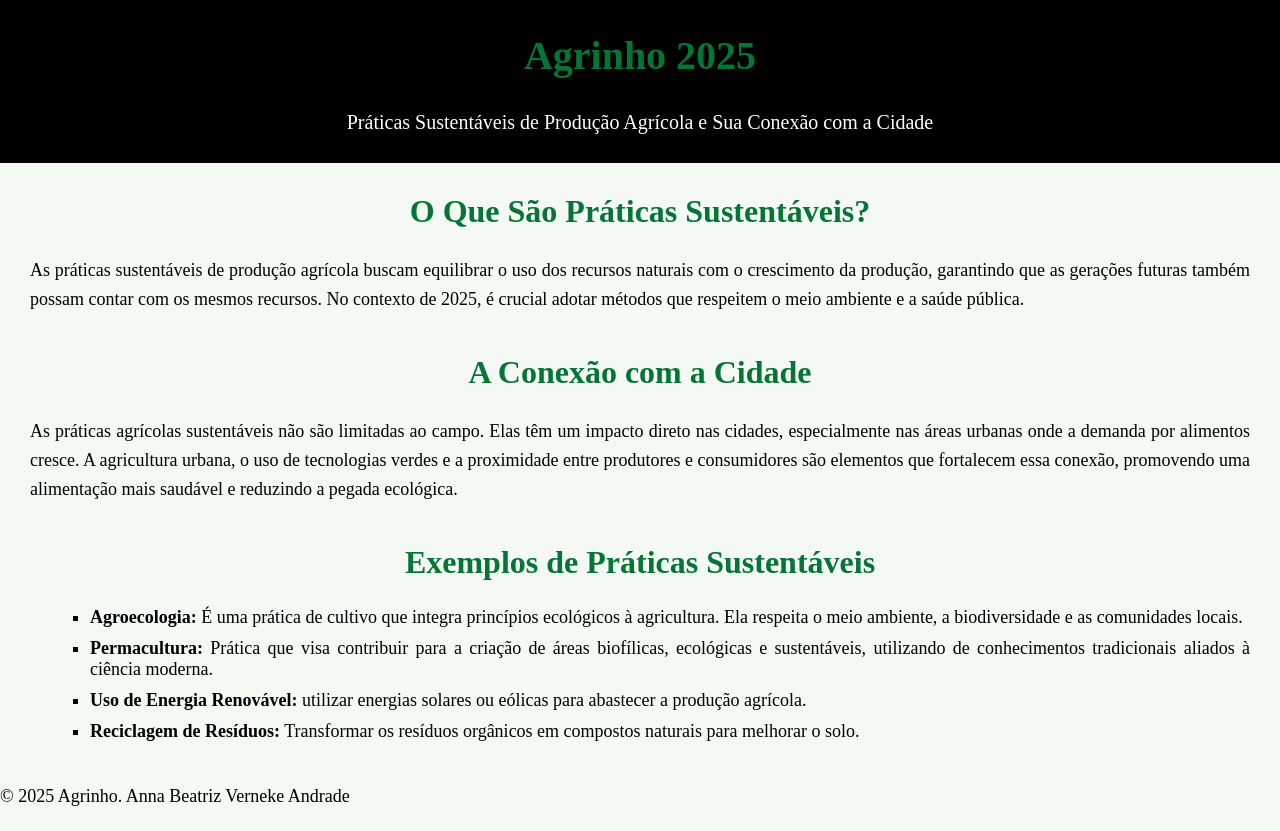
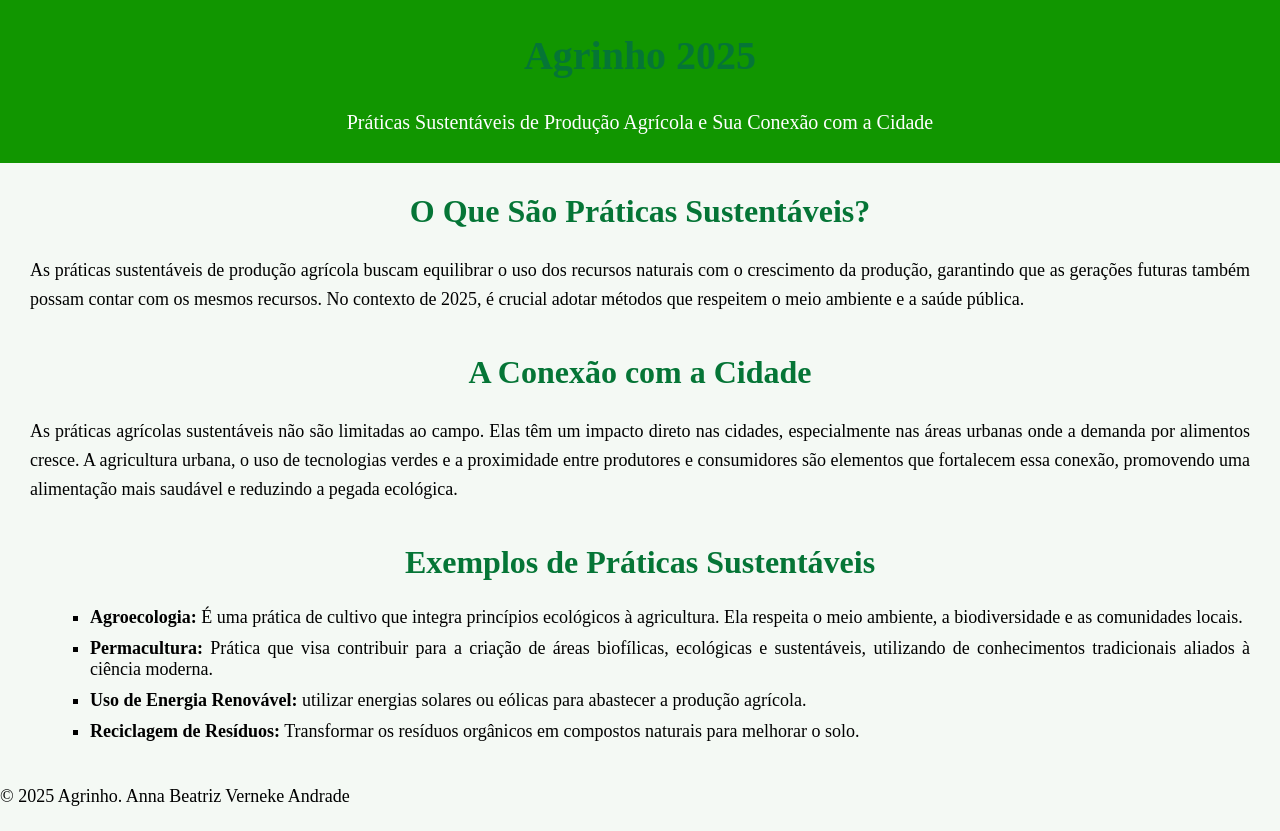
Before and after one commit to trzbh/agrinho-2025, a plain HTML site: page index.html in a window 1280 px wide. Drawn offline with Linux system fonts and the light colour scheme; a web font is replaced by a local one.

Commit message:
Update style.css

```diff
--- a/style.css
+++ b/style.css
@@ -25,7 +25,7 @@ p {
 
 /* Header */
 header {
-    background-color: #000000
+    background-color: #119600
     ;
     color: white;
     padding: 5px;
```
